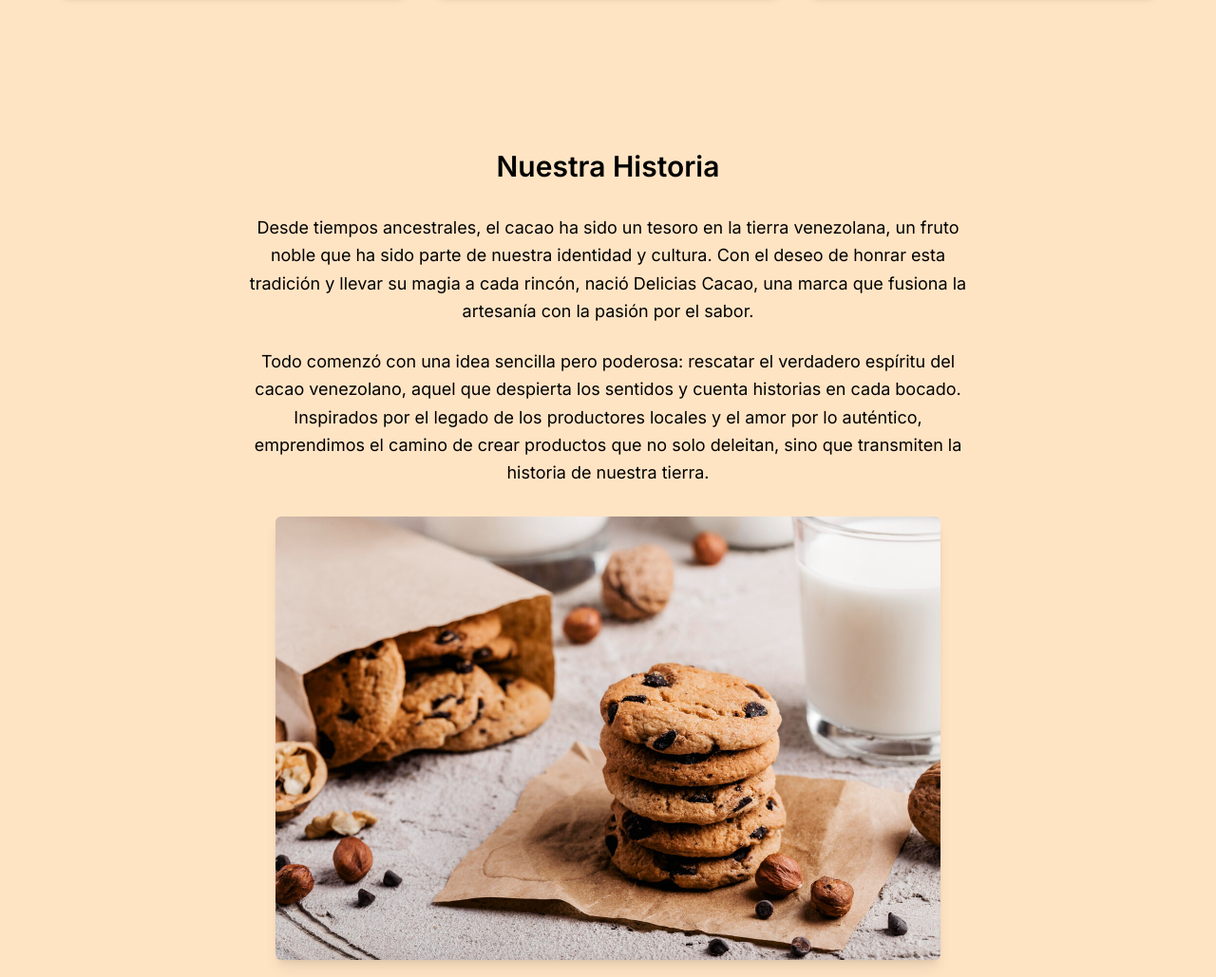
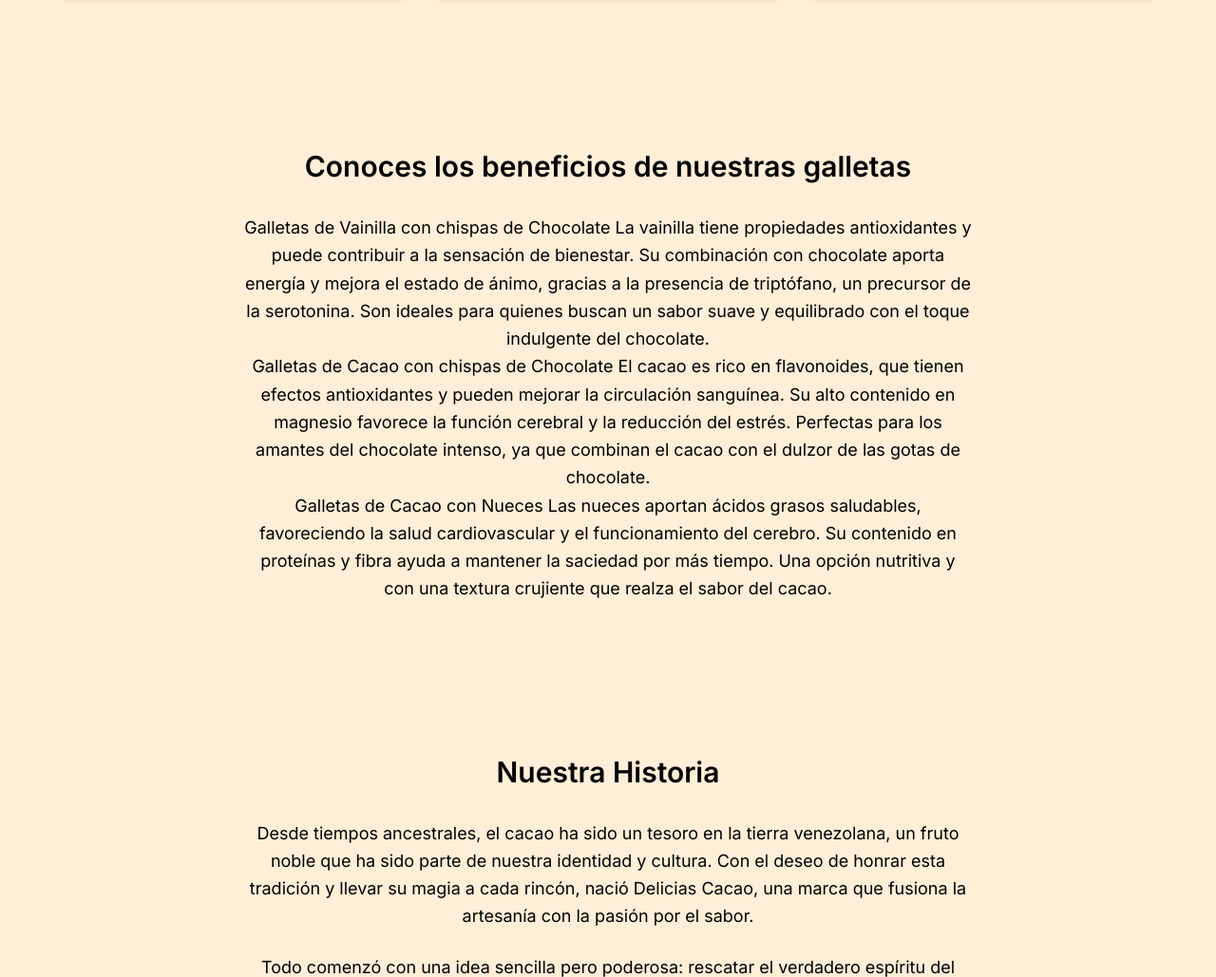
Before and after one commit to Delicias-Cacao/Delicias-Cacao.github.io, a plain HTML site: page index.html in a window 1280 px wide. Shown: the part 977-2006 px from the top of the page at 95% size. Drawn offline with nearby package versions, Linux system fonts and the light colour scheme.

Commit message:
se añadio la seccion beneficios

```diff
--- a/index.html
+++ b/index.html
@@ -17,7 +17,7 @@
     </style>
 </head>
 
-<body style="background-color: bisque">
+<body style="background-color: rgb(255, 238, 216)">
     <header
         class="bg-marron-cacao text-dorado-suave py-4 flex justify-between items-center shadow-md sticky top-0 z-10 rounded-md"
         style="background-color: #5D4037;">
@@ -29,6 +29,8 @@
                         style="color: white;">Inicio</a></li>
                 <li><a href="#productos" class="hover:text-beige-crema transition duration-300"
                         style="color: white;">Productos</a></li>
+                        <li><a href="#beneficios" class="hover:text-beige-crema transition duration-300"
+                        style="color: white;">beneficios</a></li>
                 <li><a href="#historia" class="hover:text-beige-crema transition duration-300"
                         style="color: white;">Historia</a></li>
             </ul>
@@ -88,6 +90,24 @@
         </div>
     </section>
 
+    <section id="beneficios" class="bg-beige-crema text-marron-cacao py-20 px-4 text-center rounded-md">
+<h2 class="text-3xl font-semibold mb-8">Conoces los beneficios de nuestras galletas</h2>
+<p class="text-lg  max-w-3xl mx-auto leading-relaxed">
+Galletas de Vainilla con chispas de Chocolate
+ La vainilla tiene propiedades antioxidantes y puede contribuir a la sensación de bienestar.
+ Su combinación con chocolate aporta energía y mejora el estado de ánimo, gracias a la presencia de triptófano, un precursor de la serotonina.
+ Son ideales para quienes buscan un sabor suave y equilibrado con el toque indulgente del chocolate. <br>
+ Galletas de Cacao con chispas de Chocolate
+ El cacao es rico en flavonoides, que tienen efectos antioxidantes y pueden mejorar la circulación sanguínea.
+ Su alto contenido en magnesio favorece la función cerebral y la reducción del estrés.
+ Perfectas para los amantes del chocolate intenso, ya que combinan el cacao con el dulzor de las gotas de chocolate. <br>
+ Galletas de Cacao con Nueces
+ Las nueces aportan ácidos grasos saludables, favoreciendo la salud cardiovascular y el funcionamiento del cerebro.
+ Su contenido en proteínas y fibra ayuda a mantener la saciedad por más tiempo.
+ Una opción nutritiva y con una textura crujiente que realza el sabor del cacao.
+</p>
+    </section>
+
     <section id="historia" class="bg-beige-crema text-marron-cacao py-20 px-4 text-center rounded-md">
         <h2 class="text-3xl font-semibold mb-8">Nuestra Historia</h2>
         <p class="text-lg  max-w-3xl mx-auto leading-relaxed">
```
